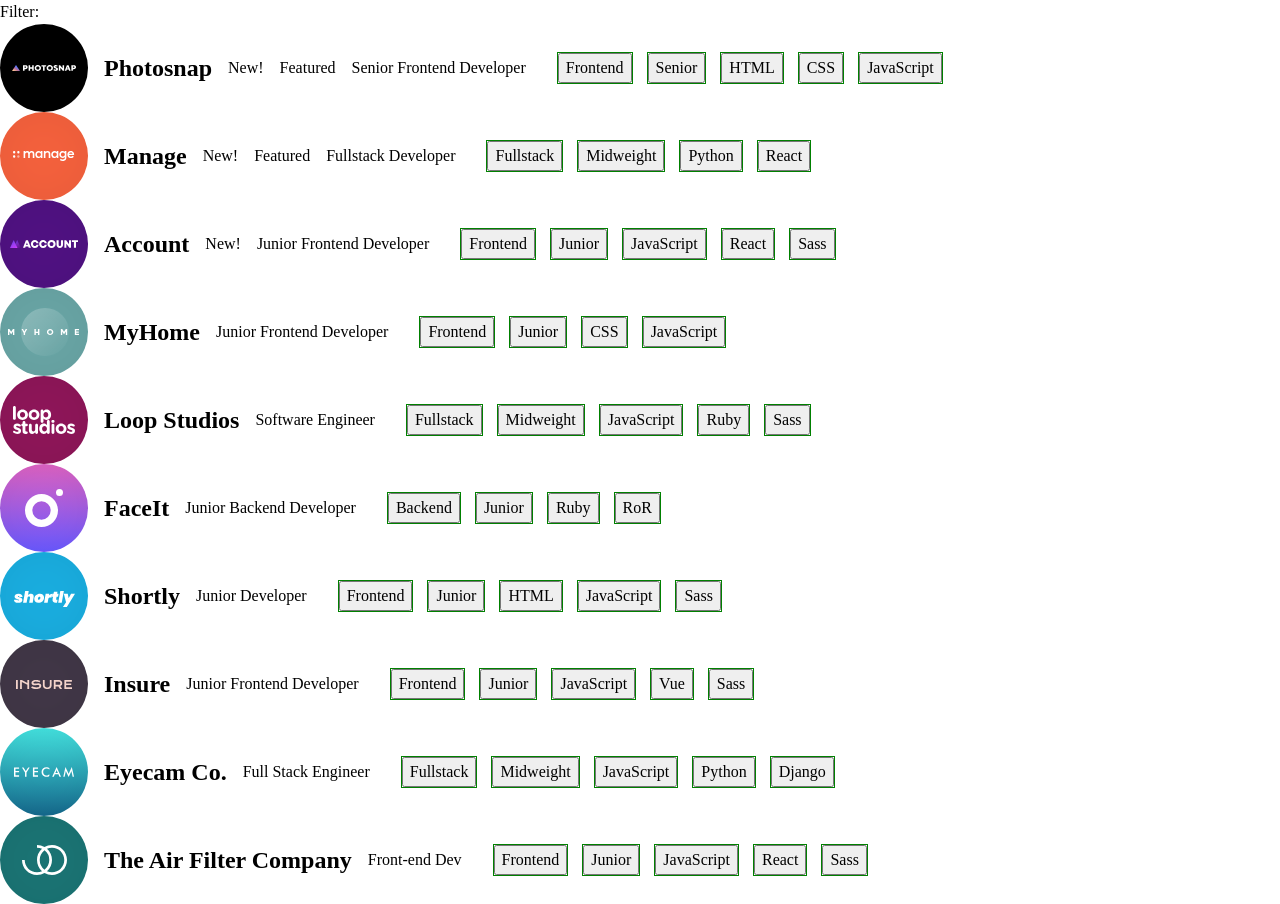
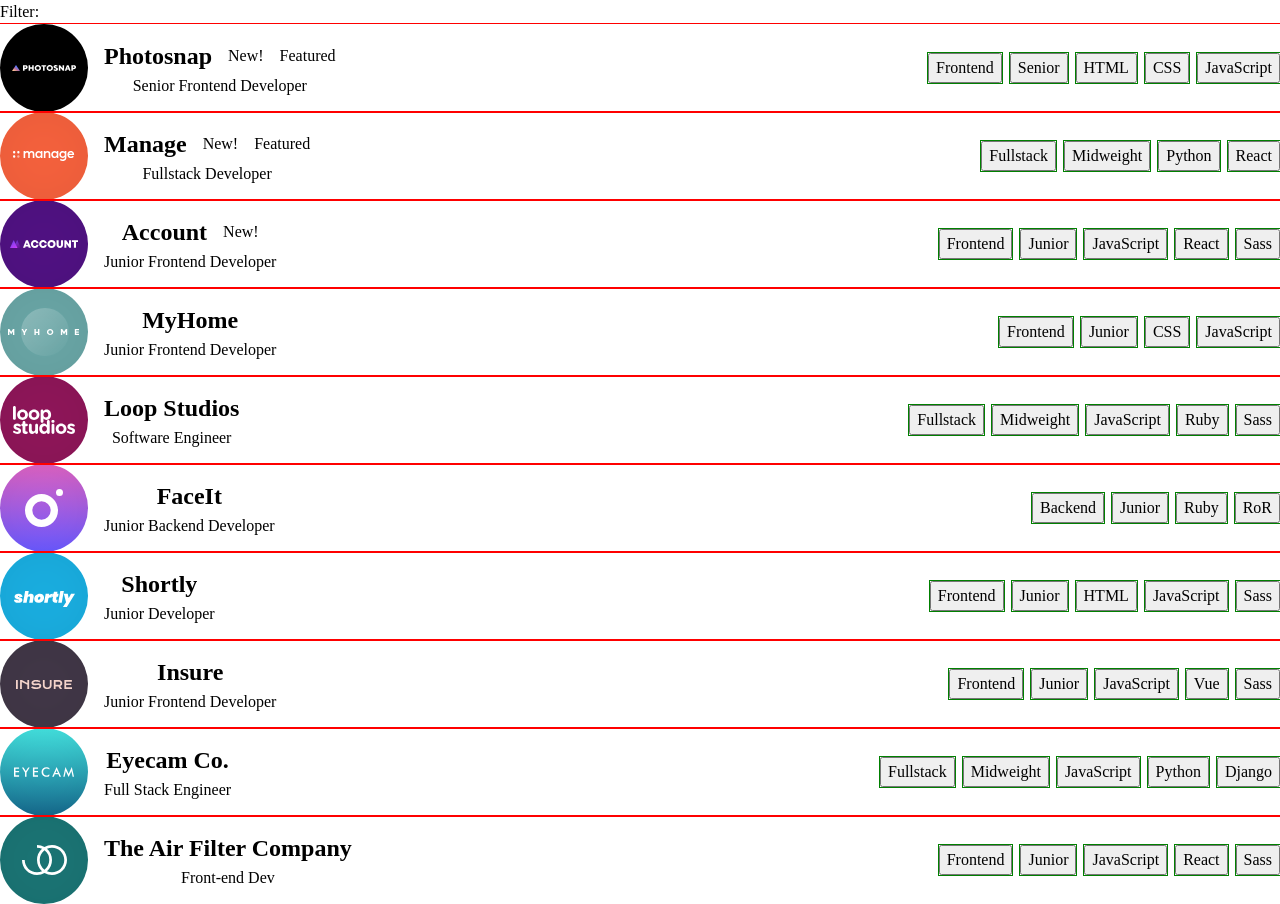
Before and after one commit to edo979/static-job-listings, a React (Create React App) app: page / in a window 1280 px wide. Built offline with nearby package versions, Linux system fonts and the light colour scheme.

Commit message:
job item layout

```diff
--- a/src/components/jobItem.css
+++ b/src/components/jobItem.css
@@ -1,6 +1,22 @@
+.job {
+  --f-justify: space-between;
+  outline: 1px solid red;
+}
+
+.job_info {
+  --f-direction: column;
+  --f-gap: 0;
+  margin-inline-end: auto;
+}
+
+.job_header {
+  --f-direction: row;
+  --f-gap: 1rem;
+}
+
 .category-list {
   --f-align: center;
-  --f-gap: 1rem;
+  --f-gap: 0.5rem;
   margin-inline-start: auto;
 }
 
--- a/src/index.css
+++ b/src/index.css
@@ -63,6 +63,8 @@
 */
 .flex {
   display: flex;
+  flex-direction: var(--f-direction, row);
   align-items: var(--f-align, center);
+  justify-content: var(--f-justify, start);
   gap: var(--f-gap, 1rem);
 }
```
